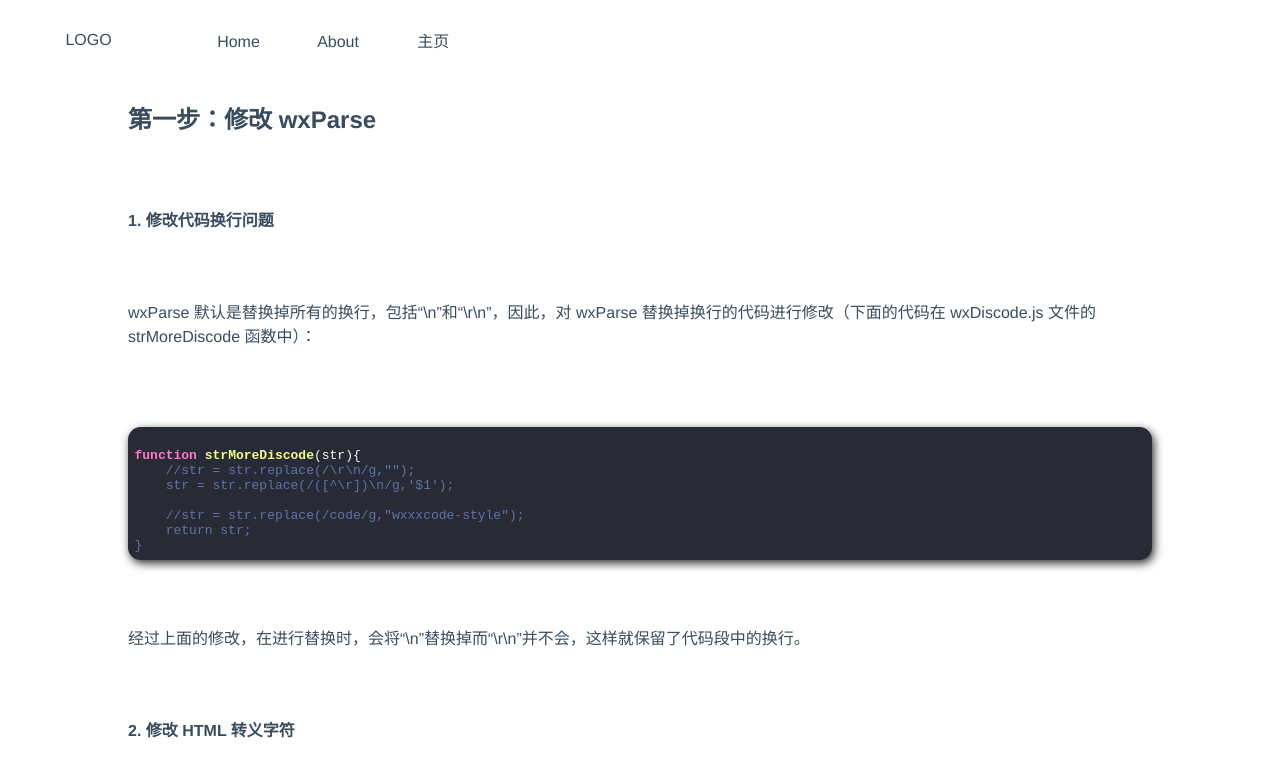
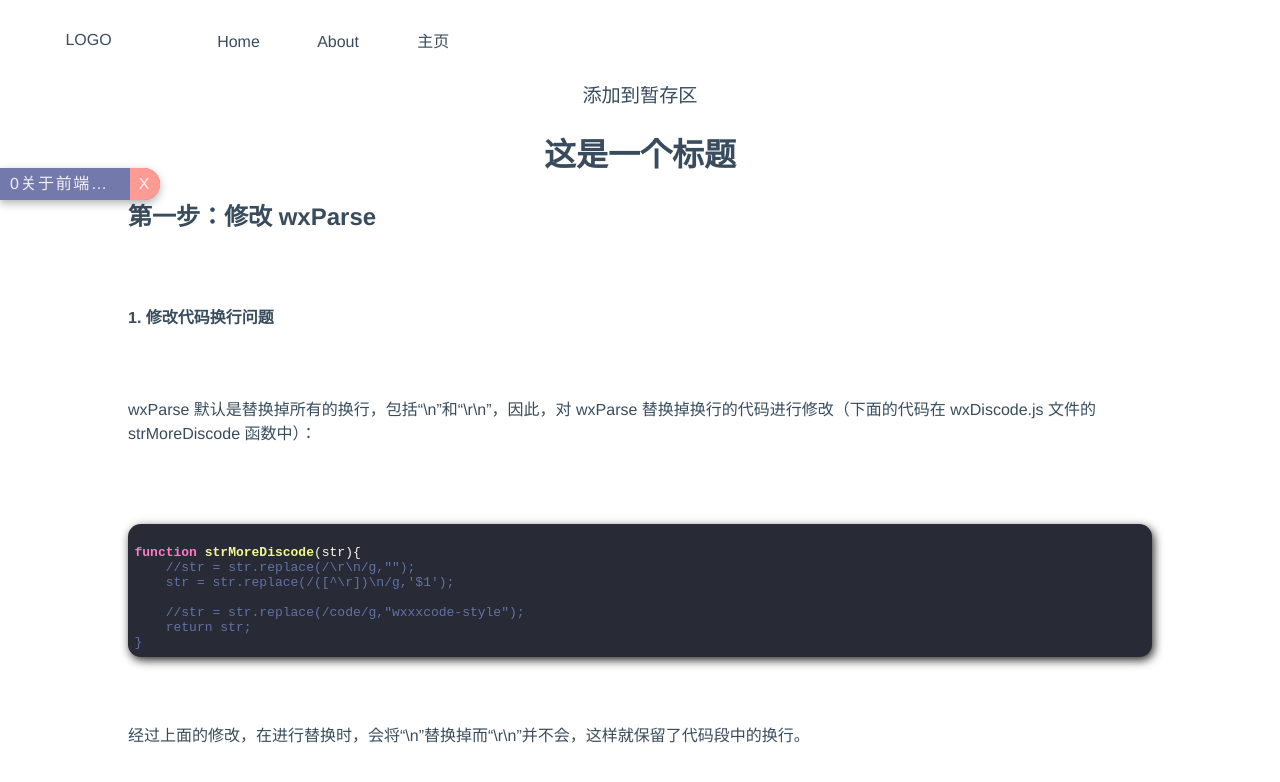
Before and after one commit to Jarry007/vue3, a Vue app: page /posts in a window 1280 px wide. Shown: the top 782 px of the page. Built offline with nearby package versions, Linux system fonts and the light colour scheme; a web font is replaced by a local one.

Commit message:
:lipstick: 增加一个类似悬浮窗的暂存卡片

```diff
--- a/src/App.vue
+++ b/src/App.vue
@@ -13,16 +13,81 @@
           <router-link to="/index">主页</router-link>
         </li>
       </ul>
-      <div class="right" @click="changeThems"> <i class="blog icon-theme"></i> </div>
+      <div class="right" @click="changeThems">
+        <i class="blog icon-theme"></i>
+      </div>
     </header>
+
+    <div class="temporary-block">
+      <div :class="`temporary-item vivify ${i === deleInd?'popOutLeft':'popInLeft'}  ${i<5?`t-width-${i+1}`:'t-width'}`" v-for="(item,i) in list" :key='i'>
+       <span @click="toPost(item.id)"> {{i}}{{item.title}} </span> <div class="close" @click="remove(i)">X</div>
+      </div>
+
+    </div>
+
     <router-view />
   </div>
 </template>
 
 <style lang="scss">
-$fff:#fff;
-$black:rgb(60, 67, 75);
-$darkg:#394c5d;
+$fff: #fff;
+$black: rgb(60, 67, 75);
+$darkg: #394c5d;
+
+$bheight: 6.25rem;
+.temporary-block {
+  width: 12.5rem;
+  position: fixed;
+  left: 0;
+  top: 10rem;
+  cursor: pointer;
+  .temporary-item {
+    position: relative;
+    min-width: 20%;
+    height: 2rem;
+    background: #7379ab;
+    line-height: 2rem;
+    font-weight: 500;
+    letter-spacing: .1rem;
+    color: #f1f2f8;
+    border-top-right-radius: 3.125rem;
+    border-bottom-right-radius: 3.125rem;
+    box-shadow:0rem 0.2rem 0.5rem #20202059;
+    margin-bottom: 1rem;
+    margin-top: 0.5rem;
+    transition: width 0.2s ease-out;
+    overflow: hidden;
+    padding:0 .625rem;
+    text-align: left;
+    span{
+      // margin-left: 0;
+      white-space: nowrap;
+      overflow: hidden;
+      text-overflow: ellipsis;
+      width:calc(100% - 1.875rem) ;
+      display: inline-block;
+      // background: cornflowerblue;
+    }
+    .close{
+      width: 1.875rem;
+    line-height: inherit;
+    position: absolute;
+    right: 0;
+    text-align: center;
+    top: 0;
+    background: #ff9b93;
+    }
+  }
+  .temporary-item:hover{
+    width: 100%;
+  }
+}
+.t-width{
+  width: 30%;
+}
+  @for $i from  1 through  5 {
+     .t-width-#{$i} { width: 80% - $i * 10%; }
+  }
 
 #app {
   box-sizing: border-box;
@@ -35,18 +100,17 @@ $darkg:#394c5d;
   width: 100%;
   height: 100%;
   overflow-y: scroll;
-  overflow-x:hidden ;
-
+  overflow-x: hidden;
 }
 .dark {
   background: $black;
   color: $fff;
   transition: all 0.3s linear;
-  a{
+  a {
     text-decoration: none;
     color: $fff;
   }
-  a:active{
+  a:active {
     color: $fff;
   }
 }
@@ -54,11 +118,11 @@ $darkg:#394c5d;
   transition: all 0.3s linear;
   background: $fff;
   color: $darkg;
-  a{
+  a {
     text-decoration: none;
     color: $darkg;
   }
-  a:active{
+  a:active {
     color: $darkg;
   }
 }
@@ -81,8 +145,6 @@ router-link {
   height: 5rem;
   width: 100%;
   display: flex;
-
-
 }
 .head span {
   flex: 1;
@@ -123,16 +185,47 @@ router-link {
 </style>
 
 <script>
-import { ref } from "vue";
+import { ref, watch, onMounted, reactive ,toRefs} from "vue";
+import {useStore} from 'vuex'
+import { useRouter, useRoute } from 'vue-router';
 export default {
   setup() {
-    const the_ = ref(false)
+    const the_ = ref(false);
     const changeThems = () => {
       // console.log("dianji");
       the_.value = !the_.value;
     };
+    // const datas = ref('')
+    const store = useStore()
 
-    return { the_, changeThems };
+    const temList = reactive({
+      list:store.state.temporary
+    })
+    onMounted(()=>{
+      watch(store.state,val=>{
+        temList.list = val.temporary
+        console.log('chang,',val.temporary)
+    })
+    })
+    const deleInd = ref('')
+    const remove = (index)=>{
+      console.log(index)
+      deleInd.value = index
+      setTimeout(()=>{
+        store.commit('delList',index)
+        deleInd.value = ''
+      },500)
+
+    }
+    const router = useRouter()
+    const route = useRoute()
+    const toPost = (id)=>{
+      if(route.path!=='/posts'||route.query.postId!=id){
+      router.push({path:'/posts',query:{postId:id}})
+      }
+    }
+
+    return { the_, changeThems,remove,...toRefs(temList),deleInd,toPost };
   }
 };
 </script>
--- a/src/store/index.js
+++ b/src/store/index.js
@@ -4,9 +4,21 @@ export default Vuex.createStore({
   state: {
     author:'Jarry007',
     github:'https://github.com/Jarry007',
-    version:'1.0.1'
+    version:'1.0.1',
+    temporary:[{title:'关于前端架构的那些事',id:1,author:'Jarry007'}]
   },
   mutations: {
+    reset(state){
+      state.version = ~~ (Math.random() * 1000)
+    },
+    addList(state,obj){
+      console.log(obj.id)
+      state.temporary.push(obj)
+    },
+    delList(state,index){
+      // console.log('del',state.temporary,index)
+      state.temporary.splice(index,1)
+    }
   },
   actions: {
   },
--- a/src/views/index.vue
+++ b/src/views/index.vue
@@ -66,15 +66,17 @@ export default {
   setup() {
     const store = useStore()
     // const store = useStore()
+    store.commit('reset')
+
     console.log(
     `    大家好，我是 ${store.state.author}。
     你可以通过点击 ${store.state.github} 访问我的。
     这是正在开发的vue3版本（${store.state.version}）。
     一起学习吧。`)
-    // store.state.virsion = '我修改了'
     const dom_ = ref(null)
     onMounted(()=>{
       console.log('vue3中这样获取dom',dom_.value)
+
     })
 
     const data = reactive({
--- a/src/views/posts.vue
+++ b/src/views/posts.vue
@@ -1,13 +1,21 @@
 <template>
    <div >
+      <span class="add-tem" @click="add">添加到暂存区{{postId}}</span>
+      <h1 @click="backPre">这是一个标题</h1>
       <div v-hljs class="posts" v-html="html_"></div>
    </div>
 </template>
 
 <style lang="scss" scoped>
+h1{
+   cursor: grab;
+}
+.add-tem{
+  font-size:1.2rem;
+
+}
 .posts{
    width: 80%;
-   // width: 100%;
    margin-left: 10%;
    // word-wrap: break-word;
    // background: cadetblue;
@@ -22,22 +30,46 @@
 
 <script>
 import {result} from '../../util/sql'
-import { onMounted,ref } from 'vue'
+import { onMounted,ref, watch} from 'vue'
+import {useRouter, useRoute } from 'vue-router'
+import {useStore} from 'vuex'
 export default  {
    name: 'posts',
    setup(){
-      // console.log()
+      const store = useStore()
+    // const store = useStore()
+       store.commit('reset')
+      //  console.log('posts',store.state.virsion)
       const html_ = ref('')
+      const route = useRoute()
+      const postId = ref('')
       onMounted(()=>{
-      //   console.log(result)
-         // const jsonRes = JSON.stringify(result)
          html_.value = result
-         // setTimeout(()=>{
-         //    html_.value = "<pre> <code class='language-javascript'> console.log('ddd')</code></pre>"
-         // },3000)
+         watch(route,val=>{
+            postId.value = val.query.postId
+         })
+         console.log('postId',postId)
       })
+      const router_ = useRouter()
+      const backPre = ()=>{
+         router_.back()
+      }
+      const add = ()=>{
+         let result =  store.state.temporary.filter(({id})=>(id).toString()===postId.value)
+         if(result.length){
+            backPre()
+            return
+            }
+         const obj = {
+            title:(Math.random()).toString(),
+            author:'Jarry007',
+            id: postId.value
+         }
+         store.commit('addList',obj)
+         backPre()
+      }
 
-      return {html_}
+      return {html_,backPre,add,postId}
    }
 }
 </script>
```
